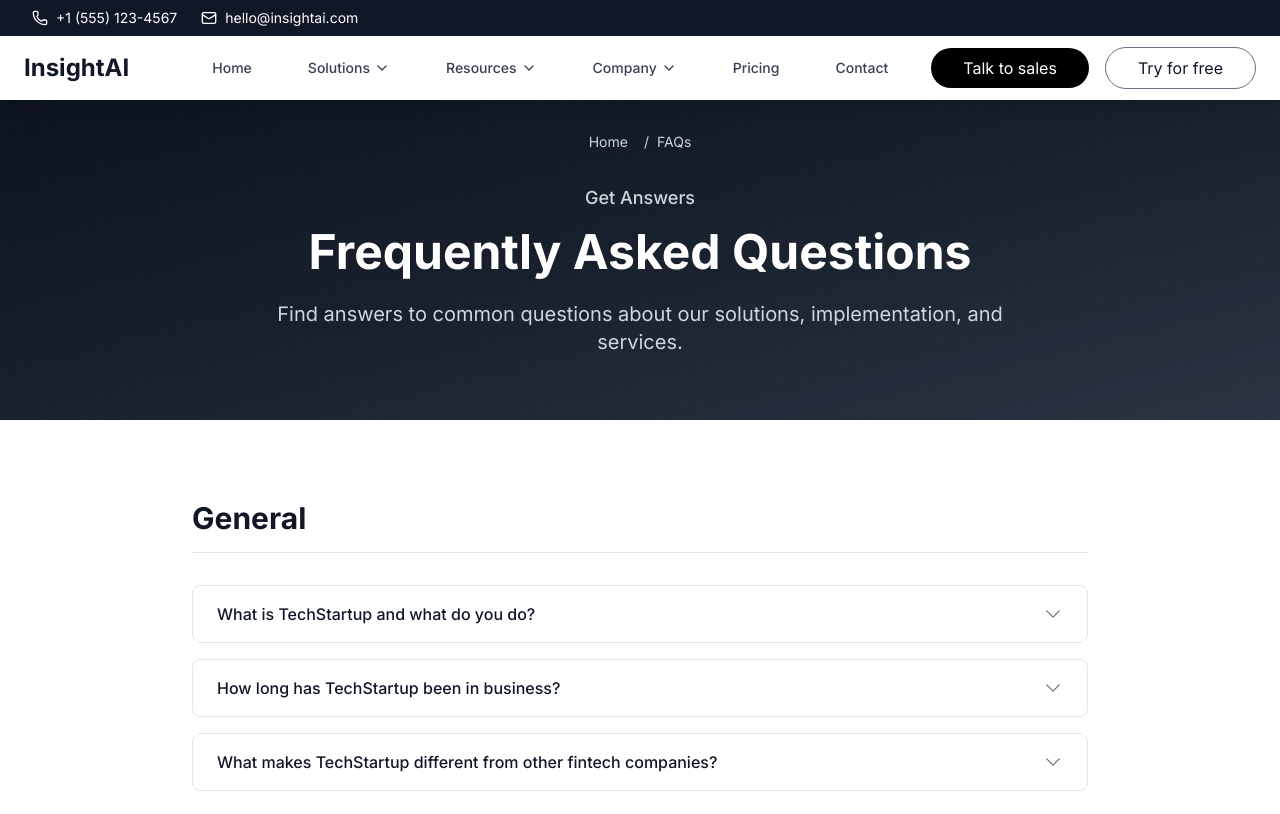
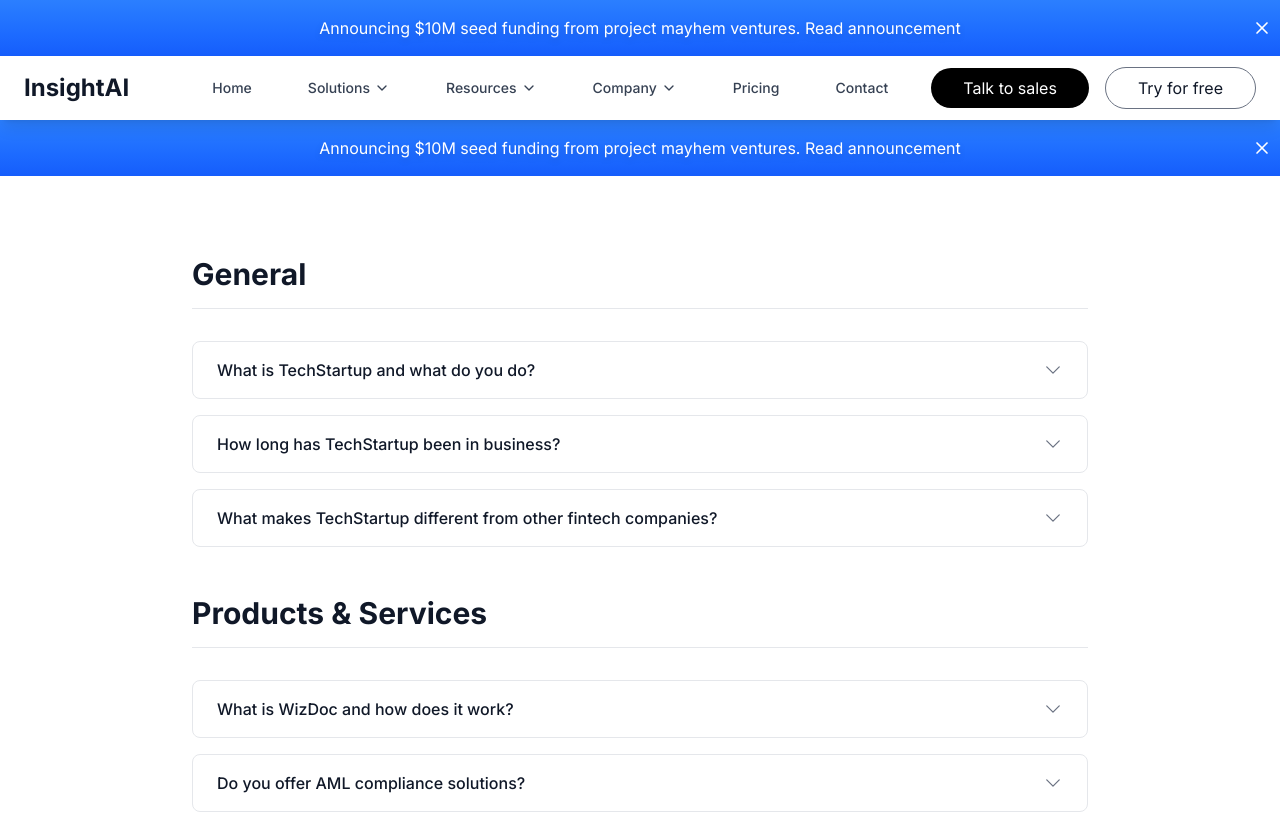
Before and after one commit to pnk-ltoc-892/intern-project, a Next.js app: page /faqs in a window 1280 px wide. Shown: the top 814 px of the page. Built offline with nearby package versions, Linux system fonts and the light colour scheme.

Commit message:
Add Bannner Component

```diff
--- a/src/app/careers/page.tsx
+++ b/src/app/careers/page.tsx
@@ -1,5 +1,5 @@
 import React from 'react';
-import Banner from '@/components/common/Banner';
+// import Banner from '@/components/common/Banner';
 import Card from '@/components/common/Card';
 
 export default function Careers() {
@@ -78,7 +78,7 @@
   return (
     <div>
       {/* Hero Banner */}
-      <Banner
+      {/* <Banner
         type="inner"
         title="Join Our Team"
         subtitle="Build the Future of FinTech"
@@ -87,7 +87,7 @@
           { label: 'Home', href: '/' },
           { label: 'Careers', href: '/careers' }
         ]}
-      />
+      /> */}
 
       {/* Company Culture */}
       <section className="py-20 bg-white">
--- a/src/app/layout.tsx
+++ b/src/app/layout.tsx
@@ -6,6 +6,7 @@
 import CookiePopup from '@/components/common/CookiePopup';
 import { NavigationBar } from '@/components/common/NavigationBar';
 import NavBar from '@/components/common/NavBar';
+import Banner from '@/components/common/Banner';
 const inter = Inter({ subsets: ['latin'] });
 
 export const metadata: Metadata = {
@@ -22,10 +23,16 @@
   return (
     <html lang="en">
       <body className={inter.className}>
-          {/* <NavigationBar /> */}
+          {/* Top Banner Component */}
+          {/* // ! Can Be Made Sticky To Whole Website */}
+          <Banner />
+
+          {/* Navigation Bar */}
           <NavBar />
 
         <main>{children}</main>
+
+        {/* Footer Component */}
         <Footer />
         {/* <CookiePopup /> */}
       </body>
--- a/src/components/common/Banner.tsx
+++ b/src/components/common/Banner.tsx
@@ -1,98 +1,19 @@
-import React from 'react';
-import Link from 'next/link';
+import { StickyBanner } from "@/components/ui/sticky-banner";
 
-interface BannerProps {
-  type: 'hero' | 'inner' | 'contact' | 'case-study';
-  title: string;
-  subtitle?: string;
-  description?: string;
-  ctaText?: string;
-  ctaLink?: string;
-  breadcrumb?: { label: string; href: string }[];
-}
-
-const Banner: React.FC<BannerProps> = ({
-  type,
-  title,
-  subtitle,
-  description,
-  ctaText,
-  ctaLink,
-  breadcrumb
-}) => {
-  const getBackgroundClass = () => {
-    switch (type) {
-      case 'hero':
-        return 'bg-gradient-to-br from-blue-900 via-blue-800 to-blue-700';
-      case 'contact':
-        return 'bg-gradient-to-br from-green-900 via-green-800 to-green-700';
-      case 'case-study':
-        return 'bg-gradient-to-br from-purple-900 via-purple-800 to-purple-700';
-      default:
-        return 'bg-gradient-to-br from-gray-900 via-gray-800 to-gray-700';
-    }
-  };
-
-  const getHeightClass = () => {
-    return type === 'hero' ? 'min-h-[80vh]' : 'min-h-[40vh]';
-  };
-
+export default function Banner() {
   return (
-    <div className={`${getBackgroundClass()} ${getHeightClass()} flex items-center justify-center relative overflow-hidden`}>
-      {/* Background Pattern */}
-      <div className="absolute inset-0 bg-black opacity-20"></div>
-      <div className="absolute inset-0 bg-grid-pattern opacity-10"></div>
-
-      <div className="container mx-auto px-4 sm:px-6 lg:px-8 relative z-10">
-        <div className="text-center">
-          {/* Breadcrumb */}
-          {breadcrumb && (
-            <nav className="mb-8">
-              <ol className="flex justify-center space-x-2 text-sm text-gray-300">
-                {breadcrumb.map((item, index) => (
-                  <li key={index} className="flex items-center">
-                    {index > 0 && <span className="mx-2">/</span>}
-                    <Link href={item.href} className="hover:text-white transition-colors">
-                      {item.label}
-                    </Link>
-                  </li>
-                ))}
-              </ol>
-            </nav>
-          )}
-
-          {/* Subtitle */}
-          {subtitle && (
-            <p className="text-lg text-gray-300 mb-4 font-medium">{subtitle}</p>
-          )}
-
-          {/* Title */}
-          <h1 className={`font-bold text-white mb-6 ${type === 'hero' ? 'text-5xl md:text-6xl lg:text-7xl' : 'text-4xl md:text-5xl'}`}>
-            {title}
-          </h1>
-
-          {/* Description */}
-          {description && (
-            <p className={`text-gray-300 mb-8 max-w-3xl mx-auto ${type === 'hero' ? 'text-xl md:text-2xl' : 'text-lg md:text-xl'}`}>
-              {description}
-            </p>
-          )}
-
-          {/* CTA Button */}
-          {ctaText && ctaLink && (
-            <div className="flex justify-center">
-              <Link
-                href={ctaLink}
-                className="bg-white text-blue-600 px-8 py-4 rounded-lg font-semibold text-lg hover:bg-gray-100 transition-colors shadow-lg hover:shadow-xl transform hover:-translate-y-1 transition-transform duration-200"
-              >
-                {ctaText}
-              </Link>
-            </div>
-          )}
-        </div>
-      </div>
+    <div className="relative flex w-full flex-col overflow-y-auto">
+      <StickyBanner
+            className="bg-gradient-to-b from-blue-500 to-blue-600"
+            hideOnScroll={true}
+      >
+        <p className="mx-0 max-w-[90%] text-white drop-shadow-md">
+          Announcing $10M seed funding from project mayhem ventures.{" "}
+          <a href="#" className="transition duration-200 hover:underline">
+            Read announcement
+          </a>
+        </p>
+      </StickyBanner>
     </div>
   );
-};
-
-export default Banner;
+}
--- a/src/components/common/NavBar.tsx
+++ b/src/components/common/NavBar.tsx
@@ -299,25 +299,6 @@
 
     return (
         <nav className="bg-white shadow-lg sticky top-0 z-50">
-            {/* Top Bar */}
-            <div className="bg-gray-900 text-white py-2">
-                <div className="max-w-7xl mx-auto px-4 sm:px-6 lg:px-8">
-                    <div className="flex justify-between items-center text-sm">
-                        <div className="flex items-center space-x-6">
-                            <span className="flex items-center space-x-2">
-                                <Phone className="h-4 w-4" />
-                                <span>+1 (555) 123-4567</span>
-                            </span>
-                            <span className="flex items-center space-x-2">
-                                <Mail className="h-4 w-4" />
-                                <span>hello@insightai.com</span>
-                            </span>
-                        </div>
-
-                    </div>
-                </div>
-            </div>
-
             {/* Main Navigation */}
             <div className="max-w-7xl mx-auto px-2 sm:px-4 lg:px-6">
                 <div className="flex justify-between items-center h-16">
--- /dev/null
+++ b/src/components/ui/sticky-banner.tsx
@@ -0,0 +1,83 @@
+"use client";
+import React, { SVGProps, useState } from "react";
+import { motion, useMotionValueEvent, useScroll } from "motion/react";
+import { cn } from "@/lib/utils";
+
+export const StickyBanner = ({
+    className,
+    children,
+    hideOnScroll = false,
+}: {
+    className?: string;
+    children: React.ReactNode;
+    hideOnScroll?: boolean;
+}) => {
+    const [open, setOpen] = useState(true);
+    const { scrollY } = useScroll();
+
+    useMotionValueEvent(scrollY, "change", (latest) => {
+        console.log(latest);
+        if (hideOnScroll && latest > 40) {
+            setOpen(false);
+        } else {
+            setOpen(true);
+        }
+    });
+
+    return (
+        <motion.div
+            className={cn(
+                "sticky inset-x-0 top-0 z-40 flex min-h-14 w-full items-center justify-center bg-transparent px-4 py-1",
+                className,
+            )}
+            initial={{
+                y: -100,
+                opacity: 0,
+            }}
+            animate={{
+                y: open ? 0 : -100,
+                opacity: open ? 1 : 0,
+            }}
+            transition={{
+                duration: 0.3,
+                ease: "easeInOut",
+            }}
+        >
+            {children}
+
+            <motion.button
+                initial={{
+                    scale: 0,
+                }}
+                animate={{
+                    scale: 1,
+                }}
+                className="absolute top-1/2 right-2 -translate-y-1/2 cursor-pointer"
+                onClick={() => setOpen(!open)}
+            >
+                <CloseIcon className="h-5 w-5 text-white" />
+            </motion.button>
+        </motion.div>
+    );
+};
+
+const CloseIcon = (props: SVGProps<SVGSVGElement>) => {
+    return (
+        <svg
+            xmlns="http://www.w3.org/2000/svg"
+            width="24"
+            height="24"
+            viewBox="0 0 24 24"
+            fill="none"
+            stroke="currentColor"
+            strokeWidth="2"
+            strokeLinecap="round"
+            strokeLinejoin="round"
+            {...props}
+        >
+            <path stroke="none" d="M0 0h24v24H0z" fill="none" />
+            <path d="M18 6l-12 12" />
+            <path d="M6 6l12 12" />
+        </svg>
+    );
+};
```
